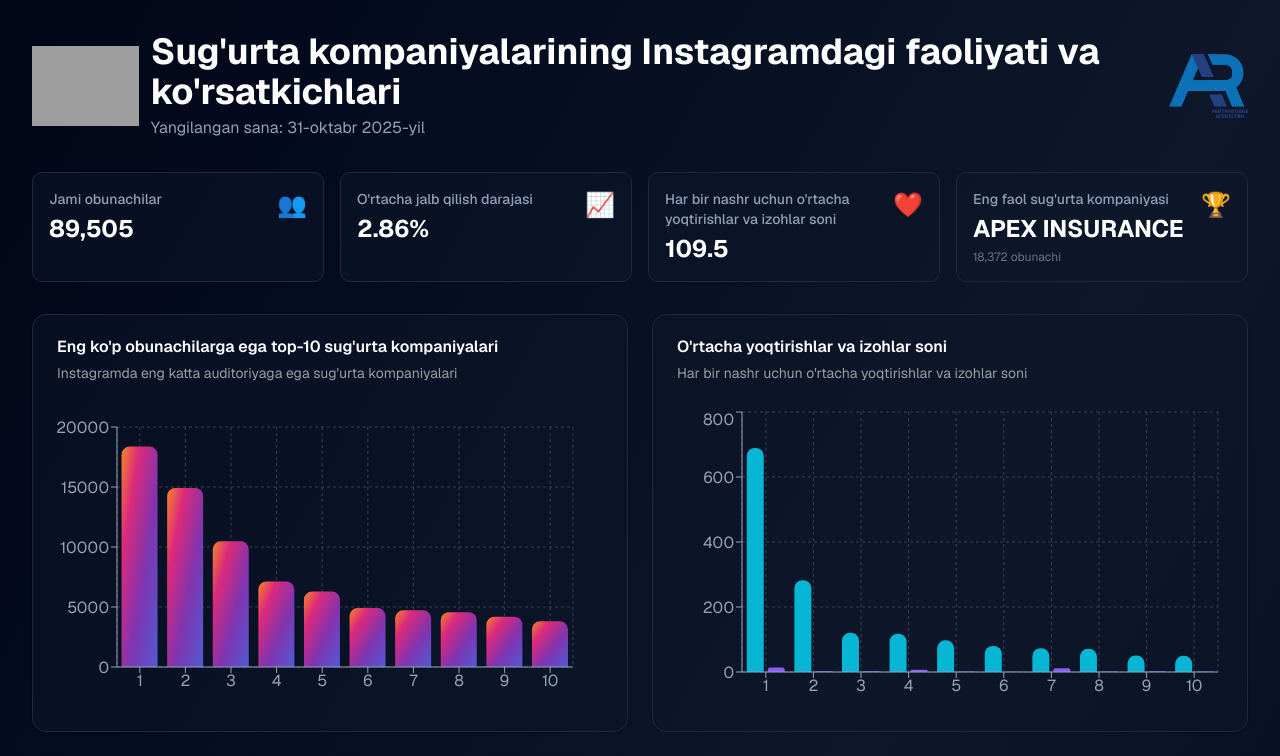
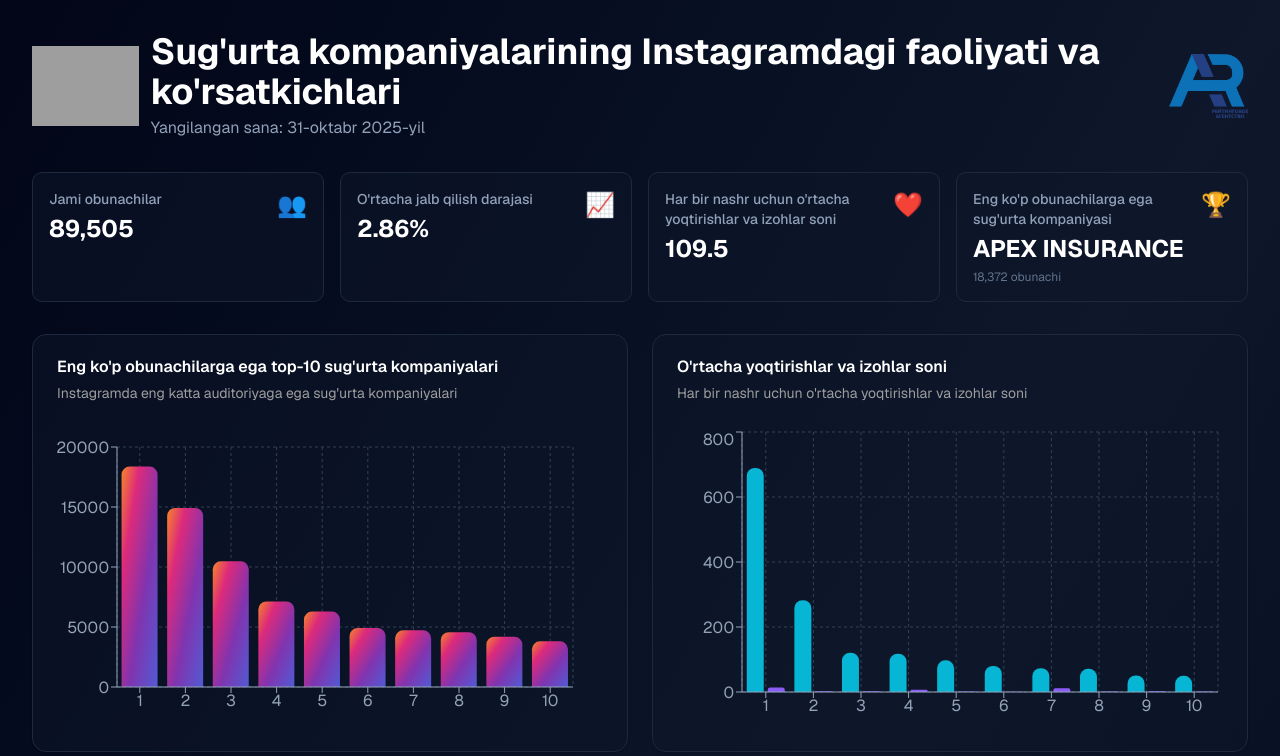
Before and after one commit to saadfalcon1/ahbor-reyting-insta-insurance-10, a Next.js app: page / in a window 1280 px wide. Shown: the top 756 px of the page. Built offline with nearby package versions, Linux system fonts and the light colour scheme; grey boxes are pictures that could not be loaded.

Commit message:
Update label for top insurance company metric

```diff
--- a/components/analytics-dashboard.tsx
+++ b/components/analytics-dashboard.tsx
@@ -73,7 +73,7 @@ export function AnalyticsDashboard({ onBankClick }: AnalyticsDashboardProps) {
           <MetricCard label="O'rtacha jalb qilish darajasi" value={`${stats.avgEngagementRate}%`} icon="📈" />
           <MetricCard label="Har bir nashr uchun o'rtacha yoqtirishlar va izohlar soni" value={stats.avgLikes} icon="❤️" />
           <MetricCard
-            label="Eng faol sug'urta kompaniyasi"
+            label="Eng ko'p obunachilarga ega sug'urta kompaniyasi"
             value={stats.topBank.company_name}
             icon="🏆"
             subtitle={`${stats.topBank.followers.toLocaleString()} obunachi`}
```
